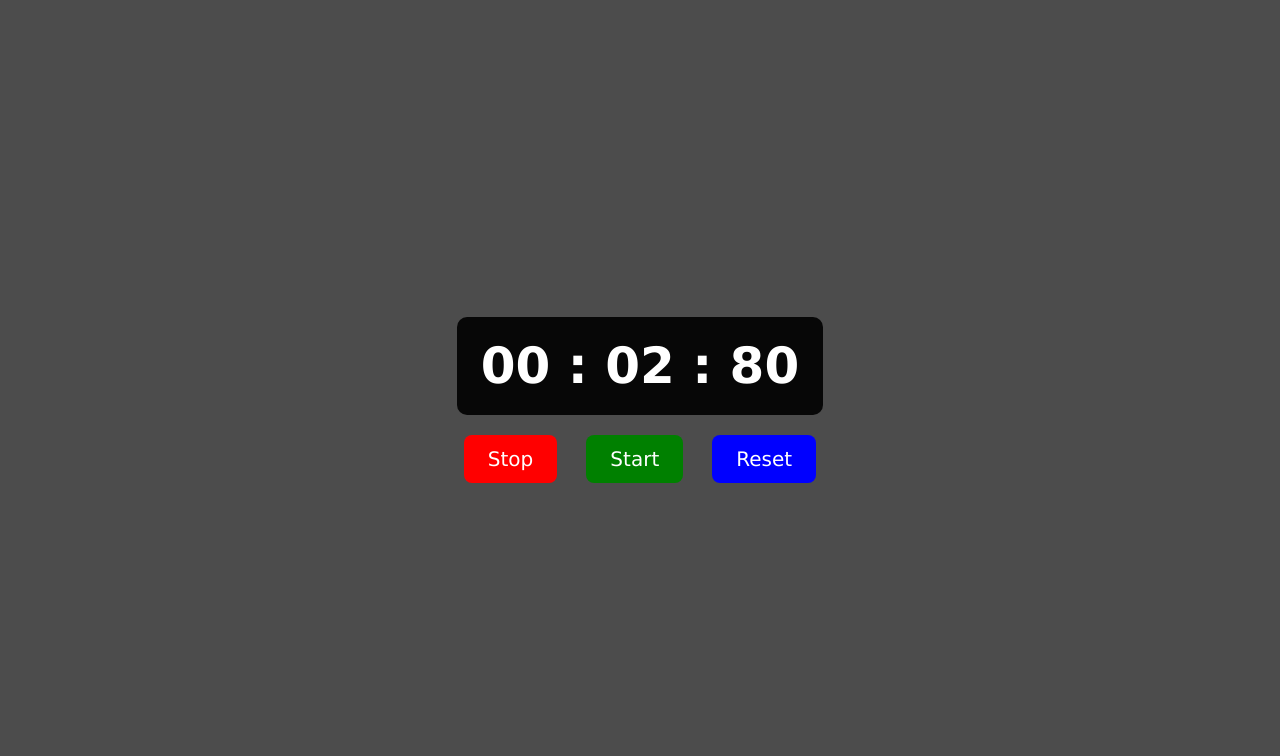
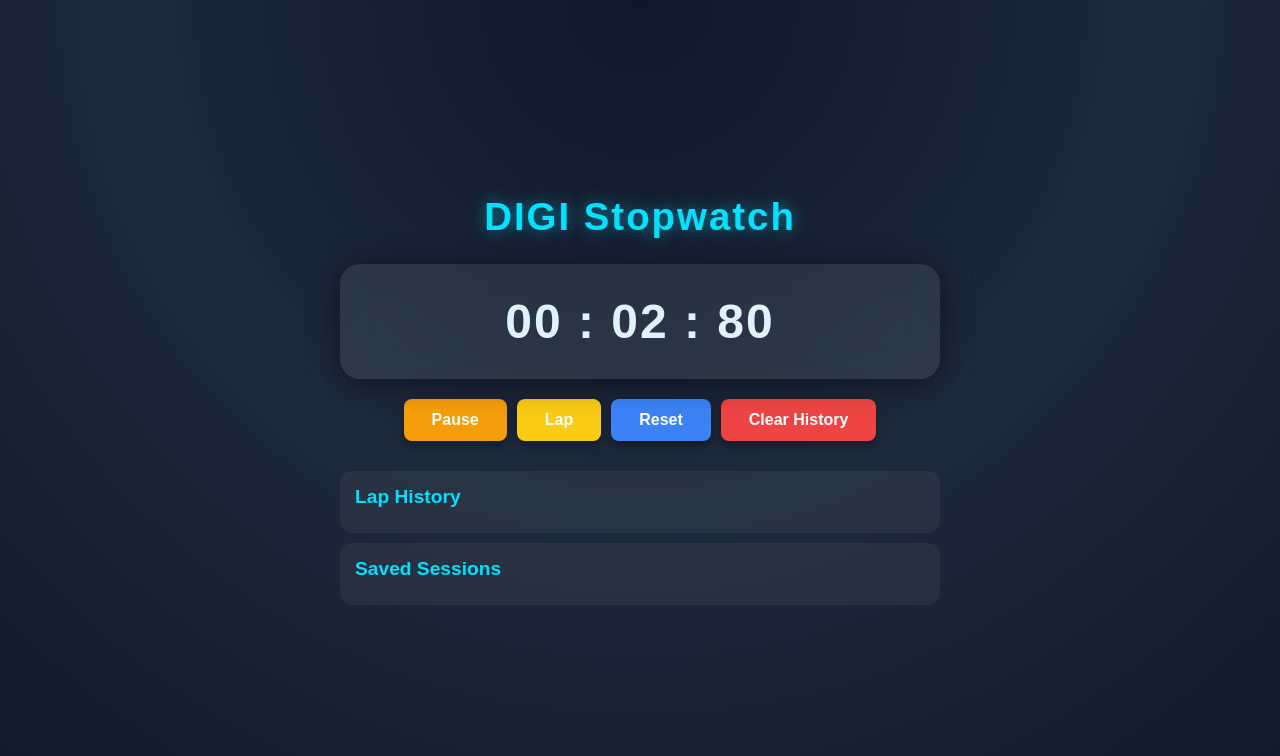
Before and after one commit to kushal-5/Stop-Watch, a plain HTML site: page index.html in a window 1280 px wide. Both pictures are taken after a click on the button "Start". Drawn offline with Linux system fonts and the light colour scheme.

Commit message:
Stopwatch advanced version

```diff
--- a/index.html
+++ b/index.html
@@ -1,25 +1,37 @@
 <!DOCTYPE html>
 <html lang="en">
 <head>
-    <meta charset="UTF-8">
-    <meta http-equiv="X-UA-Compatible" content="IE=edge">
-    <meta name="viewport" content="width=device-width, initial-scale=1.0">
-    <link rel="stylesheet" href="style.css">
-    <title>Stopwatch</title>
+  <meta charset="UTF-8" />
+  <meta name="viewport" content="width=device-width, initial-scale=1.0" />
+  <title>DIGI Stopwatch</title>
+  <link rel="stylesheet" href="style.css" />
 </head>
 <body>
+  <div class="container">
+    <h1 class="brand">DIGI Stopwatch</h1>
+
     <div class="stopwatch">
-        <div class="timerDisplay">00 : 00 : 00</div>
+      <div class="timerDisplay">00 : 00 : 00</div>
     </div>
 
     <div class="buttons">
-        <button id="stopBtn" class="btn" style="--clr:red;">Stop</button>
-
-        <button id="startBtn" class="btn" style="--clr:green">Start</button>
-
-        <button id="resetBtn" class="btn" style="--clr:blue">Reset</button>
+      <button id="startPauseBtn" class="btn" style="--clr:#22c55e;">Start</button>
+      <button id="lapBtn" class="btn" style="--clr:#facc15;">Lap</button>
+      <button id="resetBtn" class="btn" style="--clr:#3b82f6;">Reset</button>
+      <button id="clearHistoryBtn" class="btn" style="--clr:#ef4444;">Clear History</button>
     </div>
 
-    <script src="script.js"></script>
+    <div class="laps">
+      <h2>Lap History</h2>
+      <ul id="lapsList"></ul>
+    </div>
+
+    <div class="history">
+      <h2>Saved Sessions</h2>
+      <ul id="historyList"></ul>
+    </div>
+  </div>
+
+  <script src="script.js"></script>
 </body>
 </html>
--- a/script.js
+++ b/script.js
@@ -1,47 +1,90 @@
-let timerDisplay = document.querySelector('.timerDisplay');
-let stopBtn = document.getElementById('stopBtn');
-let startBtn = document.getElementById('startBtn');
-let resetBtn = document.getElementById('resetBtn');
+const timerDisplay = document.querySelector(".timerDisplay");
+const startPauseBtn = document.getElementById("startPauseBtn");
+const lapBtn = document.getElementById("lapBtn");
+const resetBtn = document.getElementById("resetBtn");
+const clearHistoryBtn = document.getElementById("clearHistoryBtn");
+const lapsList = document.getElementById("lapsList");
+const historyList = document.getElementById("historyList");
 
-let msec = 00;
-let secs = 00;
-let mins = 00;
+let msec = 0, secs = 0, mins = 0;
+let timerId = null;
+let isRunning = false;
+let laps = [];
 
-let timerId = null;
+// Load history from localStorage
+window.onload = () => {
+  const saved = JSON.parse(localStorage.getItem("stopwatchHistory")) || [];
+  saved.forEach((session) => {
+    const li = document.createElement("li");
+    li.textContent = session;
+    historyList.appendChild(li);
+  });
+};
 
-startBtn.addEventListener('click', function(){
-    if(timerId !== null){
+startPauseBtn.addEventListener("click", () => {
+  if (!isRunning) {
+    timerId = setInterval(startTimer, 10);
+    startPauseBtn.textContent = "Pause";
+    startPauseBtn.style.backgroundColor = "#f59e0b";
+    isRunning = true;
+  } else {
     clearInterval(timerId);
+    startPauseBtn.textContent = "Resume";
+    startPauseBtn.style.backgroundColor = "#22c55e";
+    isRunning = false;
   }
-    timerId = setInterval(startTimer, 10);
 });
 
-stopBtn.addEventListener('click', function(){
+resetBtn.addEventListener("click", () => {
   clearInterval(timerId);
+  storeSession();
+  msec = secs = mins = 0;
+  timerDisplay.textContent = "00 : 00 : 00";
+  laps = [];
+  lapsList.innerHTML = "";
+  startPauseBtn.textContent = "Start";
+  startPauseBtn.style.backgroundColor = "#22c55e";
+  isRunning = false;
 });
 
-resetBtn.addEventListener('click', function(){
-    clearInterval(timerId);
-    timerDisplay.innerHTML = `00 : 00 : 00`;
-    msec = secs = mins = 00;
+lapBtn.addEventListener("click", () => {
+  if (!isRunning) return;
+  const time = `${format(mins)} : ${format(secs)} : ${format(msec)}`;
+  laps.push(time);
+  const li = document.createElement("li");
+  li.textContent = `Lap ${laps.length}: ${time}`;
+  lapsList.prepend(li);
 });
 
-function startTimer(){
+clearHistoryBtn.addEventListener("click", () => {
+  localStorage.removeItem("stopwatchHistory");
+  historyList.innerHTML = "";
+});
+
+function startTimer() {
   msec++;
-    if(msec == 100){
+  if (msec === 100) {
     msec = 0;
     secs++;
-        if(secs == 60){
+    if (secs === 60) {
       secs = 0;
       mins++;
     }
   }
+  timerDisplay.textContent = `${format(mins)} : ${format(secs)} : ${format(msec)}`;
+}
 
-    let msecString = msec < 10 ? `0${msec}` : msec;
-    let secsString = secs < 10 ? `0${secs}` : secs;
-    let minsString = mins < 10 ? `0${mins}` : mins;
+function format(num) {
+  return num < 10 ? `0${num}` : num;
+}
 
-
-    timerDisplay.innerHTML = `${minsString} : ${secsString} : ${msecString}`;
-
+function storeSession() {
+  if (mins === 0 && secs === 0 && msec === 0) return;
+  const total = `${format(mins)} : ${format(secs)} : ${format(msec)}`;
+  const saved = JSON.parse(localStorage.getItem("stopwatchHistory")) || [];
+  saved.unshift(total);
+  localStorage.setItem("stopwatchHistory", JSON.stringify(saved));
+  const li = document.createElement("li");
+  li.textContent = total;
+  historyList.prepend(li);
 }
--- a/style.css
+++ b/style.css
@@ -1,43 +1,106 @@
-*{
+* {
     margin: 0;
     padding: 0;
     box-sizing: border-box;
-    font-family: Verdana, Geneva, Tahoma, sans-serif;
-}
+    font-family: "Poppins", sans-serif;
+  }
 
-body{
-    background-color: rgba(0, 0, 0, 0.7);
-    color: #ffffff;
+  body {
+    background: radial-gradient(circle at top, #0f172a, #1e293b, #111827);
+    min-height: 100vh;
     display: flex;
     justify-content: center;
     align-items: center;
-    min-height: 100vh;
-    flex-direction: column;
-}
+    color: #fff;
+  }
 
-.stopwatch{
-    background-color: rgba(0, 0, 0, 0.9);
-    padding: 20px 24px;
-    border-radius: 10px;
-}
+  .container {
+    text-align: center;
+    max-width: 600px;
+    width: 90%;
+  }
 
-.timerDisplay{
-    font-size: 50px;
-    font-weight: 600;
-}
+  .brand {
+    font-size: 2.4rem;
+    color: #00e0ff;
+    text-shadow: 0 0 15px rgba(0, 224, 255, 0.5);
+    margin-bottom: 25px;
+    letter-spacing: 2px;
+  }
 
-.buttons{
-    margin-top: 20px;
-}
+  .stopwatch {
+    background: rgba(255, 255, 255, 0.08);
+    backdrop-filter: blur(15px);
+    padding: 30px 40px;
+    border-radius: 20px;
+    box-shadow: 0 4px 30px rgba(0, 0, 0, 0.5);
+    margin-bottom: 20px;
+  }
 
-.btn{
-    font-size: 20px;
-    background: none;
+  .timerDisplay {
+    font-size: 3rem;
+    font-weight: 700;
+    letter-spacing: 2px;
+    color: #e0f2fe;
+  }
+
+  .buttons {
+    display: flex;
+    justify-content: center;
+    flex-wrap: wrap;
+    gap: 10px;
+    margin-bottom: 30px;
+  }
+
+  .btn {
+    background-color: var(--clr);
     border: none;
     color: #fff;
-    background-color: var(--clr);
-    padding: 12px 24px;
-    margin-inline: 12px;
+    font-size: 1rem;
+    padding: 12px 28px;
     border-radius: 8px;
     cursor: pointer;
-}
+    font-weight: 600;
+    transition: 0.3s;
+    box-shadow: 0 4px 10px rgba(0, 0, 0, 0.3);
+  }
+
+  .btn:hover {
+    transform: scale(1.07);
+    box-shadow: 0 0 15px var(--clr);
+  }
+
+  .laps, .history {
+    text-align: left;
+    background: rgba(255, 255, 255, 0.05);
+    padding: 15px;
+    border-radius: 12px;
+    margin-top: 10px;
+    max-height: 180px;
+    overflow-y: auto;
+  }
+
+  .laps h2, .history h2 {
+    margin-bottom: 10px;
+    font-size: 1.2rem;
+    color: #00e0ff;
+  }
+
+  ul {
+    list-style: none;
+  }
+
+  li {
+    font-size: 0.95rem;
+    padding: 5px 0;
+    border-bottom: 1px solid rgba(255, 255, 255, 0.1);
+  }
+
+  ::-webkit-scrollbar {
+    width: 6px;
+  }
+
+  ::-webkit-scrollbar-thumb {
+    background: #00e0ff;
+    border-radius: 10px;
+  }
```
Lines whose indentation alone changed are shown as unchanged.
